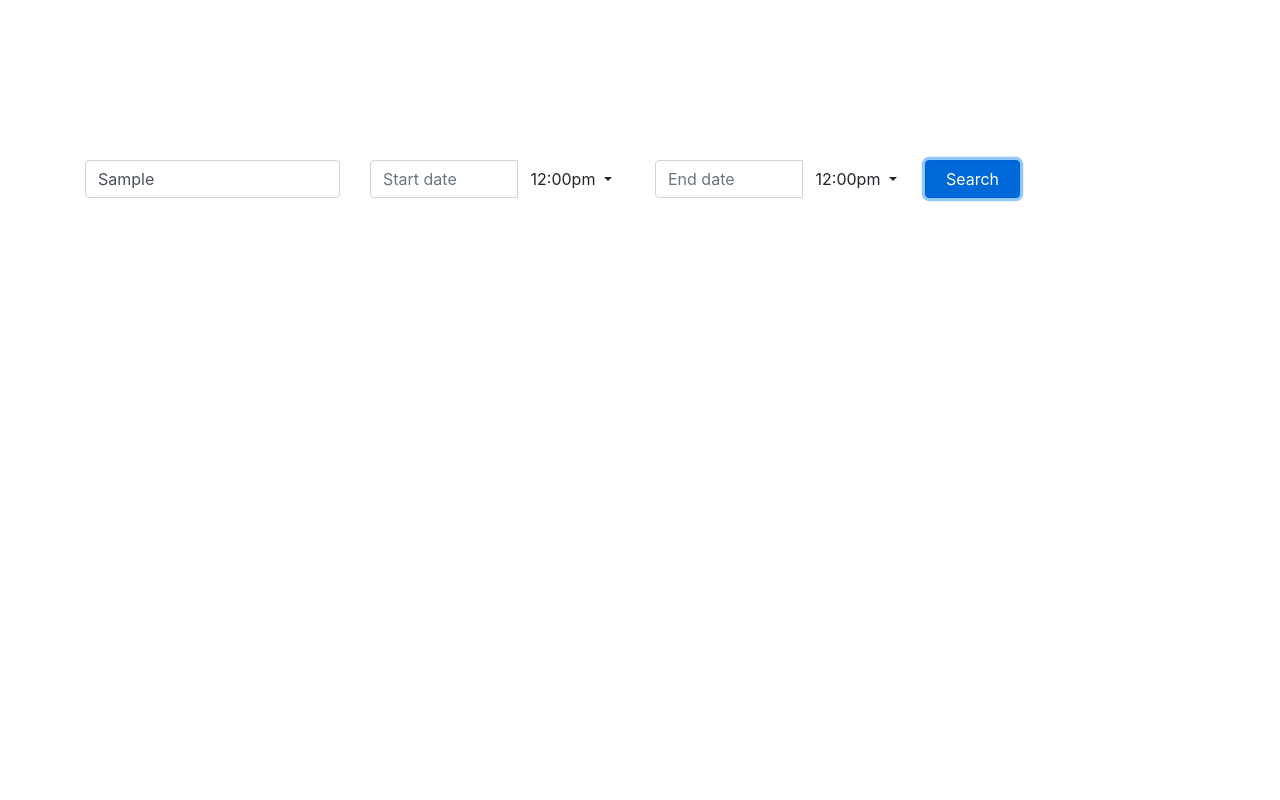
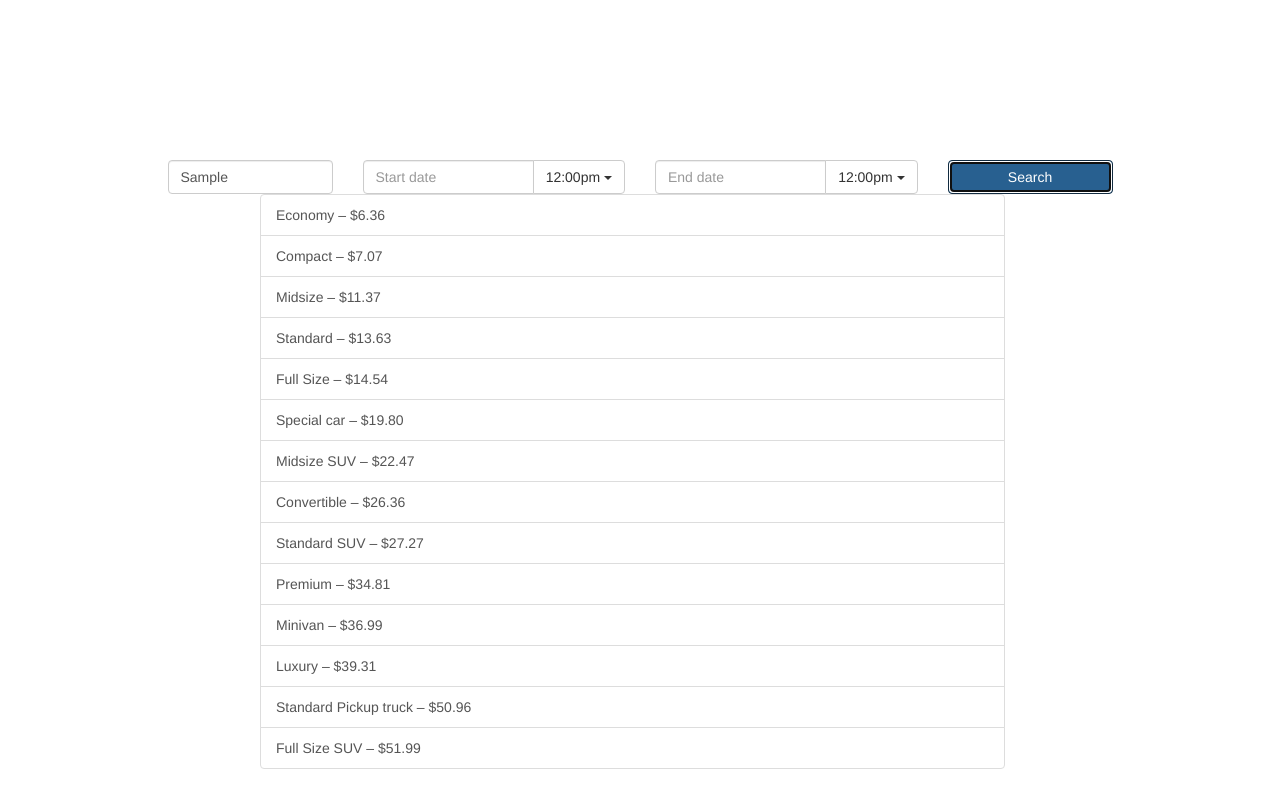
Before and after one commit to jclaw/relay-rides-exercise, a plain HTML site: page index.html in a window 1280 px wide. Both pictures are taken after typing "Sample" into the empty fields and a click on the button "Search". Drawn offline with nearby package versions, Linux system fonts and the light colour scheme; no server answers.

Commit message:
time picker working for both start and end date

```diff
--- a/css/main.css
+++ b/css/main.css
@@ -84,3 +84,7 @@ body {
 .modal-pricebox .modal-subtitle {
 	font-size: 14px;
 }
+
+.button_column > button {
+	width: 100%;
+}
--- a/index.html
+++ b/index.html
@@ -58,10 +58,10 @@
 		<div class="spacer">
     	</div>
     	<div class="row">
-    		<div class="col-lg-3 col-md-offset-1">
+    		<div class="col-xs-12 col-lg-2 col-lg-offset-1">
     			<input type="text" class="form-control" ng-model="locations" placeholder="Pick a location">
     		</div>
-    		<div class="col-lg-3">
+    		<div class="col-xs-12 col-lg-3">
     			<div class="input-group">
 			      	<input type="text" id="start" class="form-control picker" aria-label="Start date" placeholder="Start date" readonly>
 			      	<div id="start_dropdown" class="input-group-btn">
@@ -72,19 +72,21 @@
 			      	</div>
 			    </div>
     		</div>
-    		<div class="col-lg-3">
+    		<div class="col-xs-12 col-lg-3">
     			<div class="input-group">
 			      	<input type="text" id="end" class="form-control picker" aria-label="End date" placeholder="End date" readonly>
 			      	<div id="end_dropdown" class="input-group-btn">
 			        	<button type="button" class="btn btn-default dropdown-toggle" data-toggle="dropdown" aria-haspopup="true" aria-expanded="false">12:00pm <span class="caret"></span></button>
 			        	<ul class="dropdown-menu dropdown-menu-right">
-			          		<li><a href="#">Action</a></li>
-			          		<li><a href="#">Action</a></li>
+			          		<li ng-repeat="time in times track by $index" ng-click="getSelectedTime('end', $index)"><a href="#">{{time}}</a></li>
 			        	</ul>
 			      	</div>
 			    </div>
     		</div>
-    		<button class="btn btn-primary col-lg-1" type="button" ng-click='getResults()'>Search</button>
+    		<div class="col-xs-12 col-lg-2 button_column">
+    			<button class="btn btn-primary" type="button" ng-click='getResults()'>Search</button>
+    		</div>
+
     	</div>
 
 
--- a/js/app.js
+++ b/js/app.js
@@ -27,8 +27,8 @@ angular.module('main.service', [])
         dest: "",
         startdate: "",
         enddate: "",
-        pickuptime: "12:00pm",
-        dropofftime: "12:00pm",
+        pickuptime: "12:00",
+        dropofftime: "12:00",
         initialize: function() {
             var d1 = new Date(), d2 = new Date();
             d1.setDate(d1.getDate() + 1);
@@ -36,8 +36,8 @@ angular.module('main.service', [])
             this.dest = "LAX";
             this.startdate = d1.format("MM/dd/yyyy");
             this.enddate = d2.format("MM/dd/yyyy");
-            this.pickuptime = "12:00pm";
-            this.dropofftime = "12:00pm";
+            this.pickuptime = "12:00";
+            this.dropofftime = "12:00";
         },
         set: function(req) {
             if (req.dest) this.dest = req.dest;
@@ -224,26 +224,26 @@ angular.module('main', ['main.service', 'main.directive', 'main.filter'/*, 'viz'
             if (request_values.startdate <= request_values.enddate) {
                 request_values.set({
                     dest: $scope.loc,
-                    pickuptime: time_std_to_mil($scope.pickuptime),
-                    dropofftime: time_std_to_mil($scope.dropofftime)
+                    pickuptime: $scope.pickuptime,
+                    dropofftime: $scope.dropofftime
                 });
                 console.log(request_values.get());
 
 
-                $.ajax({
-                    type: 'POST',
-                    url: 'http://relay-rides-server.herokuapp.com/getResults/',
-                    data: request_values.get(),
-                    dataType: "text"
-                })
-                .done(function(data, status) {
-                    $scope.results = data;
-                    console.log("SUCCESS");
-                    console.log(status);
-                    var json = $.parseJSON(data);
-                    var response = json.Hotwire;
+                // $.ajax({
+                //     type: 'POST',
+                //     url: 'http://relay-rides-server.herokuapp.com/getResults/',
+                //     data: request_values.get(),
+                //     dataType: "text"
+                // })
+                // .done(function(data, status) {
+                //     $scope.results = data;
+                //     console.log("SUCCESS");
+                //     console.log(status);
+                //     var json = $.parseJSON(data);
+                //     var response = json.Hotwire;
 
-                    // var response = sampledata;
+                    var response = sampledata;
                     var errors = response.Errors;
                     console.log(response);
                     console.log(errors);
@@ -259,11 +259,11 @@ angular.module('main', ['main.service', 'main.directive', 'main.filter'/*, 'viz'
                     }
 
 
-                })
-                .fail(function(response, status) {
-                    console.log("ERROR");
-                    console.log(status);
-                });
+                // })
+                // .fail(function(response, status) {
+                //     console.log("ERROR");
+                //     console.log(status);
+                // });
 
 
             } else {
@@ -275,8 +275,11 @@ angular.module('main', ['main.service', 'main.directive', 'main.filter'/*, 'viz'
 
         $scope.getSelectedTime = function(name, index) {
             if (name == "start") {
-                $scope.pickuptime = $scope.times[index];
-                $("#start_dropdown > button").html($scope.pickuptime + ' <span class="caret"></span>');
+                $scope.pickuptime = time_std_to_mil($scope.times[index]);
+                $("#start_dropdown > button").html($scope.times[index] + ' <span class="caret"></span>');
+            } else if (name == "end") {
+                $scope.dropofftime = time_std_to_mil($scope.times[index]);
+                $("#end_dropdown > button").html($scope.times[index] + ' <span class="caret"></span>');
             }
         }
 
```
